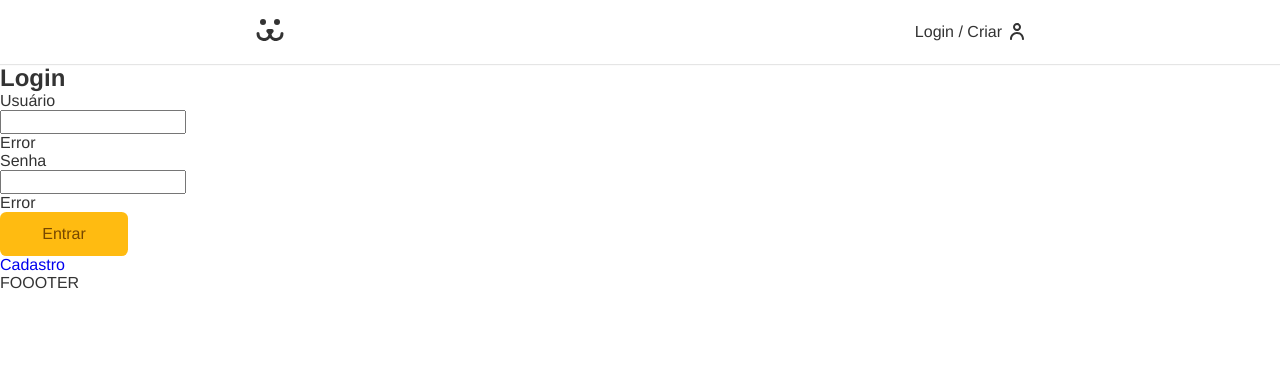
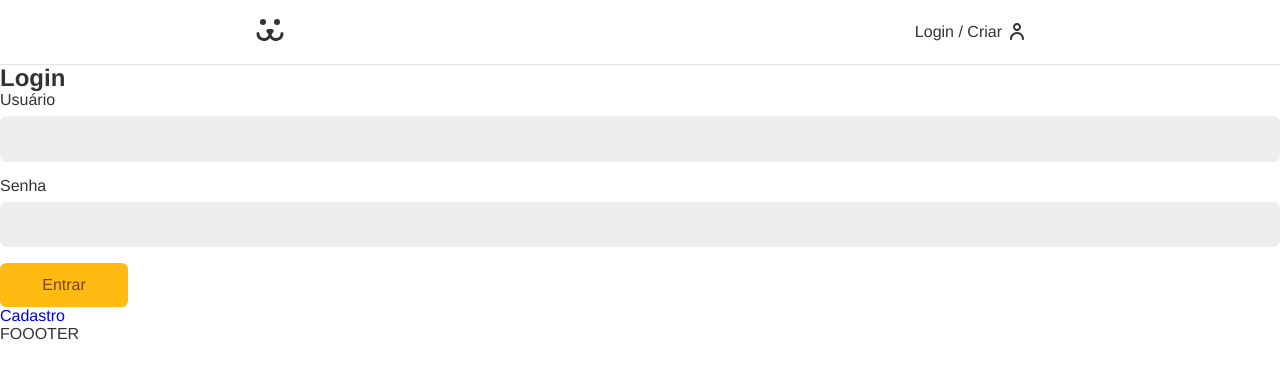
Before and after one commit to Erika-Skarda/Dogs, a React (Create React App) app in the folder dogs/: page /login in a window 1280 px wide. Shown: the top 378 px of the page. Built offline with nearby package versions, Linux system fonts and the light colour scheme.

Commit message:
Adição do Hook UseForm

```diff
--- a/dogs/src/Components/Forms/Input/Input.js
+++ b/dogs/src/Components/Forms/Input/Input.js
@@ -1,20 +1,24 @@
 import React from 'react';
 import styles from './Input.module.css';
 
-const Input = ({ label, type, name }) => {
-    return ( <
-        div className = { styles.wrapper } >
-        <
-        label className = { styles.label }
-        htmlFor = { name } > { label } < /label> <
-        input className = { styles.input }
-        id = { name }
-        name = { name }
-        type = { type }
-        /> <
-        p className = { styles.error } > Error < /p> <
-        /div>
-    )
+const Input = ({ label, type, name, value, onChange, error, onBlur }) => {
+  return (
+    <div className={styles.wrapper} >
+      <label className={styles.label}  htmlFor={name}>{label}</label>
+      <input
+        className={styles.input}
+        id={name}
+        name={name}
+        type={type}
+        onChange={onChange}
+        onBlur={onBlur}
+        value={value}
+      />
+      {error &&
+        <p className={styles.error}>{error}</p>
+      }
+    </div>
+  )
 }
 
 export default Input
--- a/dogs/src/Components/Forms/Input/Input.module.css
+++ b/dogs/src/Components/Forms/Input/Input.module.css
@@ -0,0 +1,36 @@
+.wrapper {
+  margin-bottom: 1rem;
+}
+
+.input {
+  border: 1px solid #eee;
+  display: block;
+  width: 100%;
+  font-size: 1rem;
+  padding: 0.8rem;
+  border-radius: 0.4rem;
+  background: #eee;
+  transition: 0.2s;
+}
+
+.input:focus,
+.input:hover {
+  outline: none;
+  border-color: #fb1;
+  background: white;
+  box-shadow: 0 0 0 3px #fea;
+}
+
+.label {
+  display: block;
+  font-size: 1rem;
+  line-height: 1;
+  padding-bottom: 0.5rem;
+}
+
+.error {
+  color: #f31;
+  font-size: 0.875rem;
+  margin-top: 0.25rem
+
+}
--- a/dogs/src/Components/Login/LoginForm.js
+++ b/dogs/src/Components/Login/LoginForm.js
@@ -2,48 +2,44 @@ import React, { useState } from 'react';
 import { Link } from 'react-router-dom';
 import Input from '../Forms/Input/Input.js';
 import Button from '../Forms/Buttons/Button.js';
+import useForm from '../../Hooks/UseForm';
 
 const LoginForm = () => {
+  const username = useForm();
+  const password = useForm();
 
-  const [username, setUsername] = useState('');
-  const [password, setPassword] = useState('');
+  function handleSubmit(event) {
+    event.preventDefault();
 
-  function handleSubmit(e) {
-    e.prevent.default();
-    fetch(`https://dogsapi.origamid.dev/json/jwt-auth/v1/token`, {
-      method: 'POST',
-      headers: {
-        'Content-Type': 'application/json'
-      },
-      body: JSON.stringify({ username, password }),
-    }).then((response) => {
-      console.log("aqui", response)
-      return response.json();
-    }).then(json => {
-      console.log(json);
-    })
+    if (username.validate() && password.validate()) {
+      fetch('https://dogsapi.origamid.dev/json/jwt-auth/v1/token', {
+        method: 'POST',
+        headers: {
+          'Content-Type': 'application/json',
+        },
+        body: JSON.stringify(),
+      })
+        .then((response) => {
+          console.log(response);
+          return response.json();
+        })
+        .then((json) => {
+          console.log(json);
+        });
+    }
   }
 
   return (
     <section>
       <h1>Login</h1>
       <form action="" onSubmit={handleSubmit}>
-        <Input
-          label="Usuário"
-          name="usernaame"
-          type='text'
-        />
-         <Input
-          label="Senha"
-          type="password"
-          name="password"
-        />
-
+        <Input label="Usuário" type="text" name="username" {...username} />
+        <Input label="Senha" type="password" name="password" {...password} />
         <Button>Entrar</Button>
       </form>
-      <Link to="/login/criar" >Cadastro</Link>
+      <Link to="/login/criar">Cadastro</Link>
     </section>
-  )
-}
+  );
+};
 
-export default LoginForm
+export default LoginForm;
--- /dev/null
+++ b/dogs/src/Hooks/UseForm.js
@@ -0,0 +1,44 @@
+import React, { useState } from 'react';
+
+const types = {
+  email: {
+    regex: /^(([^<>()[\]\\.,;:\s@"]+(\.[^<>()[\]\\.,;:\s@"]+)*)|(".+"))@((\[[0-9]{1,3}\.[0-9]{1,3}\.[0-9]{1,3}\.[0-9]{1,3}\])|(([a-zA-Z\-0-9]+\.)+[a-zA-Z]{2,}))$/,
+    message: 'Preencha um email válido',
+  }
+};
+
+
+const useForm = (type) => {
+  const [value, setValue] = useState('');
+  const [error, setError] = useState(null);
+
+  function onChange({ target }) {
+    if(error) validate(target.value);
+    setValue(target.value);
+  }
+
+  function validate(value) {
+    if(type === false) return true;
+    if(value.length === 0) {
+      setError('Preencha um valor');
+      return false;
+    } else if(types[type] && !types[type].regex.test(value)) {
+      setError(types[type].message)
+      return false
+    } else {
+      setError(null);
+      return true;
+    }
+  }
+
+  return {
+    value,
+    setValue,
+    onChange,
+    error,
+    validate: () => validate(value),
+    onBlur: () => validate(value)
+  }
+}
+
+export default useForm
```
Also changed, not shown: dogs/src/Components/Forms/Buttons/Button.js (+4 -3 lines).
